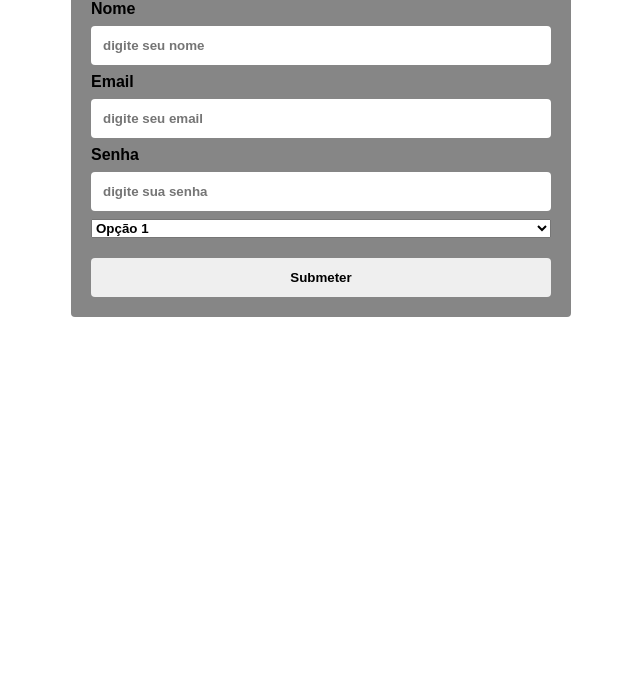
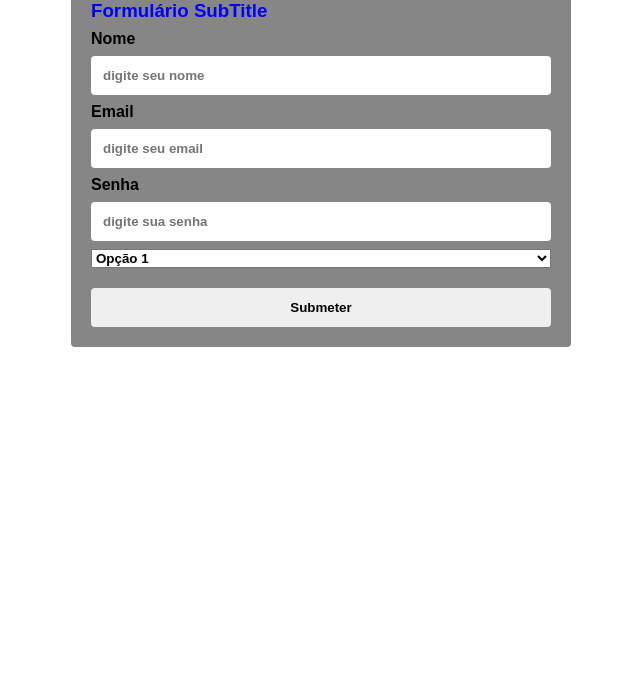
Before and after one commit to eltonapsantos10/new-form, a plain HTML site: page index.html in a window 1280 px wide. Shown: the part 115-800 px from the top of the page, without its empty margins (319-959 px from the left). Drawn offline with Linux system fonts and the light colour scheme.

Commit message:
criacao do subtitle H3

```diff
--- a/index.html
+++ b/index.html
@@ -12,6 +12,7 @@
     <form class="form-control">
 
         <h1>Novo Formulário 2023</h1>
+        <h3 class="subtitle-form">Formulário SubTitle</h3>
 
         <label class="label-form" for="name">Nome</label>
         <input class="input-form" id="name" type="text" placeholder="digite seu nome">
--- a/styles.css
+++ b/styles.css
@@ -21,6 +21,10 @@
 
 }
 
+.subtitle-form{
+    color: #0000ff;
+}
+
 .input-form{
     padding: 12px;
     border-radius: 4px;
```
